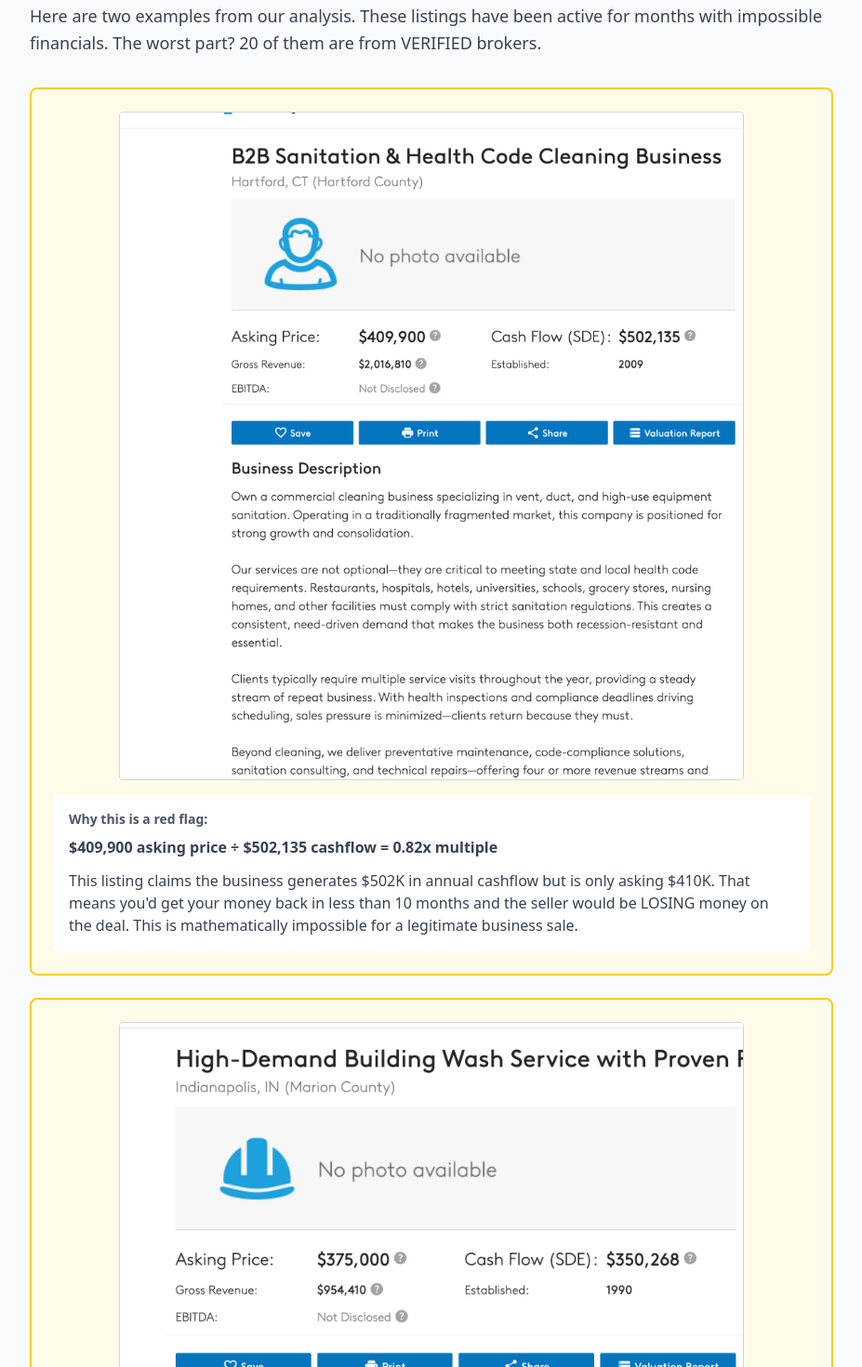
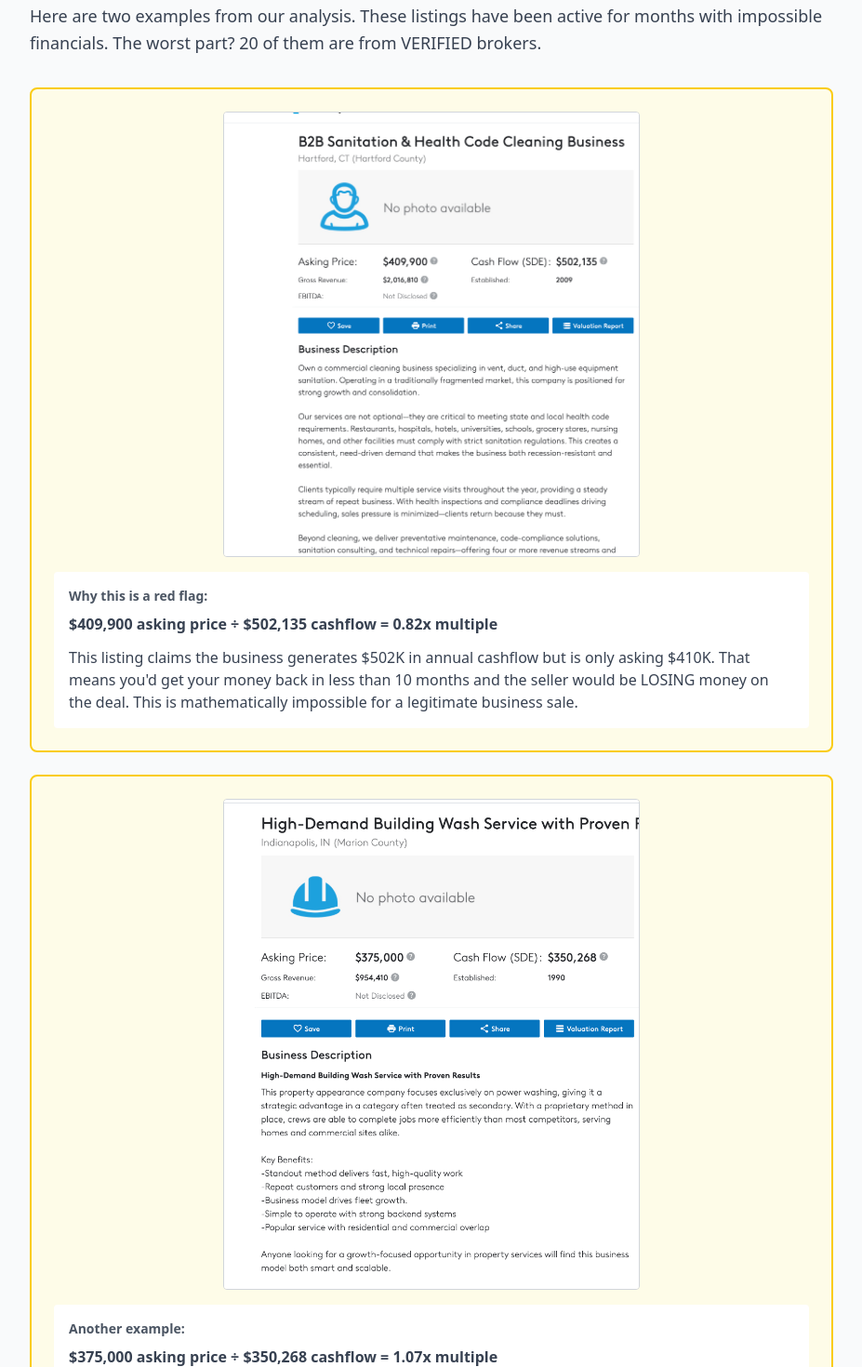
Before and after one commit to jeffsosville/cleaningexits, a Next.js app: page /why in a window 1280 px wide. Shown: the part 1460-2930 px from the top of the page at 93% size, without its empty margins (176-1103 px from the left). Built offline with nearby package versions, Linux system fonts and the light colour scheme.

Commit message:
Resize images in why.tsx for better layout

```diff
--- a/pages/why.tsx
+++ b/pages/why.tsx
@@ -118,9 +118,9 @@ export default function Why() {
                 <Image
                   src="/images/bizbuysell-junk-1.png"
                   alt="BizBuySell listing showing impossible 0.82x multiple"
-                  width={600}
-                  height={400}
-                  className="w-full max-w-2xl mx-auto rounded border border-gray-300"
+                  width={400}
+                  height={267}
+                  className="w-full max-w-md mx-auto rounded border border-gray-300"
                 />
               </div>
 
@@ -144,9 +144,9 @@ export default function Why() {
                 <Image
                   src="/images/bizbuysell-junk-2.png"
                   alt="BizBuySell listing showing impossible 1.07x multiple"
-                  width={600}
-                  height={400}
-                  className="w-full max-w-2xl mx-auto rounded border border-gray-300"
+                  width={400}
+                  height={267}
+                  className="w-full max-w-md mx-auto rounded border border-gray-300"
                 />
               </div>
 
```
